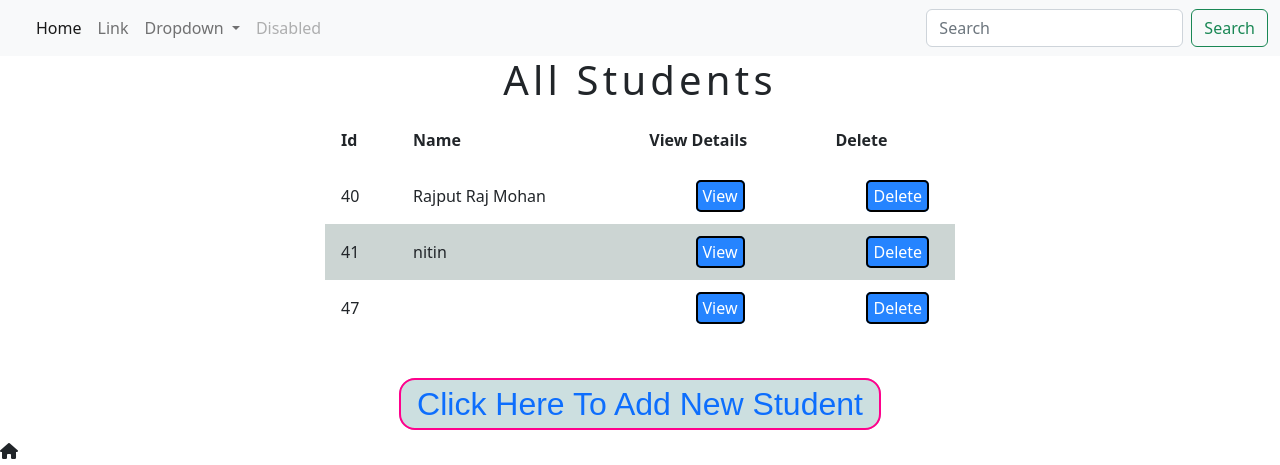
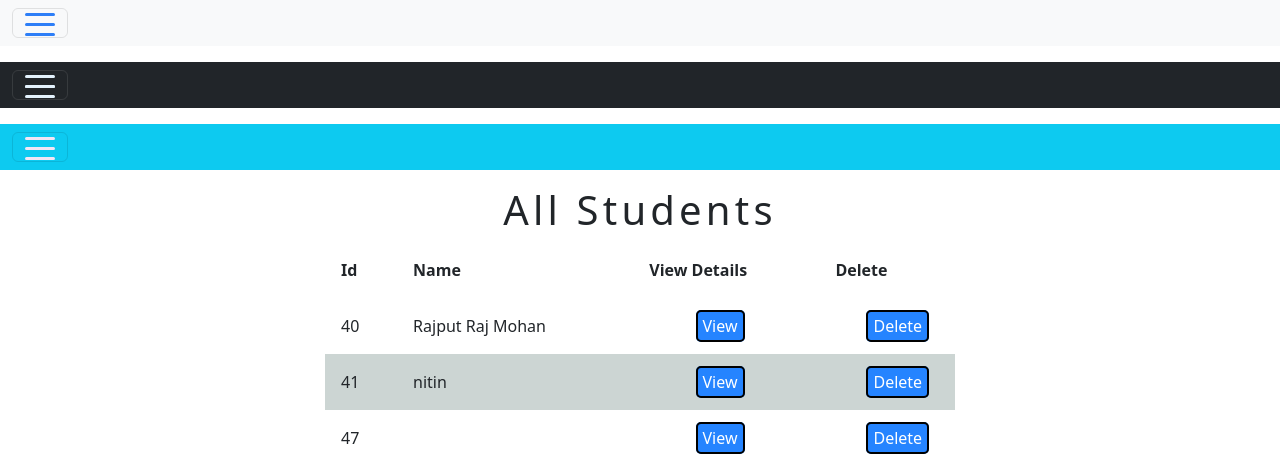
Before and after one commit to rampravesh22/django-practice, a Django app: page / in a window 1280 px wide. Shown: the top 465 px of the page. Run offline with Django 4.2, Linux system fonts and the light colour scheme; data comes from the database, SQL or seed files in the repository; some libraries are stand-ins or nearby versions.

Commit message:
just commit

```diff
--- a/related_name/core/static/css/core.css
+++ b/related_name/core/static/css/core.css
@@ -178,3 +178,178 @@
     left: 40%;
     margin-bottom: 3rem;
 }
+
+/* Icon 1 */
+
+.animated-icon1,
+.animated-icon2,
+.animated-icon3 {
+    width: 30px;
+    height: 20px;
+    position: relative;
+    margin: 0px;
+    -webkit-transform: rotate(0deg);
+    -moz-transform: rotate(0deg);
+    -o-transform: rotate(0deg);
+    transform: rotate(0deg);
+    -webkit-transition: .5s ease-in-out;
+    -moz-transition: .5s ease-in-out;
+    -o-transition: .5s ease-in-out;
+    transition: .5s ease-in-out;
+    cursor: pointer;
+}
+
+.animated-icon1 span,
+.animated-icon2 span,
+.animated-icon3 span {
+    display: block;
+    position: absolute;
+    height: 3px;
+    width: 100%;
+    border-radius: 9px;
+    opacity: 1;
+    left: 0;
+    -webkit-transform: rotate(0deg);
+    -moz-transform: rotate(0deg);
+    -o-transform: rotate(0deg);
+    transform: rotate(0deg);
+    -webkit-transition: .25s ease-in-out;
+    -moz-transition: .25s ease-in-out;
+    -o-transition: .25s ease-in-out;
+    transition: .25s ease-in-out;
+}
+
+.animated-icon1 span {
+    background: #2d7ef7;
+}
+
+.animated-icon2 span {
+    background: #e3f2fd;
+}
+
+.animated-icon3 span {
+    background: #f3e5f5;
+}
+
+.animated-icon1 span:nth-child(1) {
+    top: 0px;
+}
+
+.animated-icon1 span:nth-child(2) {
+    top: 10px;
+}
+
+.animated-icon1 span:nth-child(3) {
+    top: 20px;
+}
+
+.animated-icon1.open span:nth-child(1) {
+    top: 11px;
+    -webkit-transform: rotate(135deg);
+    -moz-transform: rotate(135deg);
+    -o-transform: rotate(135deg);
+    transform: rotate(135deg);
+}
+
+.animated-icon1.open span:nth-child(2) {
+    opacity: 0;
+    left: -60px;
+}
+
+.animated-icon1.open span:nth-child(3) {
+    top: 11px;
+    -webkit-transform: rotate(-135deg);
+    -moz-transform: rotate(-135deg);
+    -o-transform: rotate(-135deg);
+    transform: rotate(-135deg);
+}
+
+/* Icon 3*/
+
+.animated-icon2 span:nth-child(1) {
+    top: 0px;
+}
+
+.animated-icon2 span:nth-child(2),
+.animated-icon2 span:nth-child(3) {
+    top: 10px;
+}
+
+.animated-icon2 span:nth-child(4) {
+    top: 20px;
+}
+
+.animated-icon2.open span:nth-child(1) {
+    top: 11px;
+    width: 0%;
+    left: 50%;
+}
+
+.animated-icon2.open span:nth-child(2) {
+    -webkit-transform: rotate(45deg);
+    -moz-transform: rotate(45deg);
+    -o-transform: rotate(45deg);
+    transform: rotate(45deg);
+}
+
+.animated-icon2.open span:nth-child(3) {
+    -webkit-transform: rotate(-45deg);
+    -moz-transform: rotate(-45deg);
+    -o-transform: rotate(-45deg);
+    transform: rotate(-45deg);
+}
+
+.animated-icon2.open span:nth-child(4) {
+    top: 11px;
+    width: 0%;
+    left: 50%;
+}
+
+/* Icon 4 */
+
+.animated-icon3 span:nth-child(1) {
+    top: 0px;
+    -webkit-transform-origin: left center;
+    -moz-transform-origin: left center;
+    -o-transform-origin: left center;
+    transform-origin: left center;
+}
+
+.animated-icon3 span:nth-child(2) {
+    top: 10px;
+    -webkit-transform-origin: left center;
+    -moz-transform-origin: left center;
+    -o-transform-origin: left center;
+    transform-origin: left center;
+}
+
+.animated-icon3 span:nth-child(3) {
+    top: 20px;
+    -webkit-transform-origin: left center;
+    -moz-transform-origin: left center;
+    -o-transform-origin: left center;
+    transform-origin: left center;
+}
+
+.animated-icon3.open span:nth-child(1) {
+    -webkit-transform: rotate(45deg);
+    -moz-transform: rotate(45deg);
+    -o-transform: rotate(45deg);
+    transform: rotate(45deg);
+    top: 0px;
+    left: 8px;
+}
+
+.animated-icon3.open span:nth-child(2) {
+    width: 0%;
+    opacity: 0;
+}
+
+.animated-icon3.open span:nth-child(3) {
+    -webkit-transform: rotate(-45deg);
+    -moz-transform: rotate(-45deg);
+    -o-transform: rotate(-45deg);
+    transform: rotate(-45deg);
+    top: 21px;
+    left: 8px;
+}
--- a/related_name/core/static/js/core.js
+++ /dev/null
@@ -1,6 +0,0 @@
-$(document).ready(function () {
-    $("#checkin").datepicker({
-        dateFormat: "yy-mm-dd",
-    });
-});
-console.log('datepicker');
--- a/related_name/core/templates/core/base.html
+++ b/related_name/core/templates/core/base.html
@@ -6,9 +6,7 @@
     <meta http-equiv="X-UA-Compatible" content="IE=edge">
     <meta name="viewport" content="width=device-width, initial-scale=1.0">
     <title>Document</title>
-    <link rel="stylesheet" href="https://cdnjs.cloudflare.com/ajax/libs/font-awesome/6.1.2/css/all.min.css"
-        integrity="sha512-1sCRPdkRXhBV2PBLUdRb4tMg1w2YPf37qatUFeS7zlBy7jJI8Lf4VHwWfZZfpXtYSLy85pkm9GaYVYMfw5BC1A=="
-        crossorigin="anonymous" referrerpolicy="no-referrer" />
+
     {% include 'core/js.html' %}
     {% include 'core/css.html' %}
 </head>
--- a/related_name/core/templates/core/css.html
+++ b/related_name/core/templates/core/css.html
@@ -2,3 +2,6 @@
 <link rel="stylesheet" href="{% static 'css/core.css' %}">
 <link rel="stylesheet" href="{% static 'css/custom.css' %}">
 <link rel="stylesheet" href="{% static 'css/bootstrap.min.css' %}">
+<link rel="stylesheet" href="https://cdnjs.cloudflare.com/ajax/libs/font-awesome/6.1.2/css/all.min.css"
+    integrity="sha512-1sCRPdkRXhBV2PBLUdRb4tMg1w2YPf37qatUFeS7zlBy7jJI8Lf4VHwWfZZfpXtYSLy85pkm9GaYVYMfw5BC1A=="
+    crossorigin="anonymous" referrerpolicy="no-referrer" />
--- a/related_name/core/templates/core/navbar.html
+++ b/related_name/core/templates/core/navbar.html
@@ -1,40 +1,59 @@
-<nav class="navbar navbar-expand-lg bg-light">
-    <div class="container-fluid">
-        <a class="navbar-brand" href="#"></a>
-        <button class="navbar-toggler" type="button" data-bs-toggle="collapse" data-bs-target="#navbarSupportedContent"
-            aria-controls="navbarSupportedContent" aria-expanded="false" aria-label="Toggle navigation">
-            <span class="navbar-toggler-icon"></span>
-        </button>
-        <div class="collapse navbar-collapse" id="navbarSupportedContent">
-            <ul class="navbar-nav me-auto mb-2 mb-lg-0">
-                <li class="nav-item">
-                    <a class="nav-link active" aria-current="page" href="#">Home</a>
-                </li>
-                <li class="nav-item">
-                    <a class="nav-link" href="#">Link</a>
-                </li>
-                <li class="nav-item dropdown">
-                    <a class="nav-link dropdown-toggle" href="#" role="button" data-bs-toggle="dropdown"
-                        aria-expanded="false">
-                        Dropdown
-                    </a>
-                    <ul class="dropdown-menu">
-                        <li><a class="dropdown-item" href="#">Action</a></li>
-                        <li><a class="dropdown-item" href="#">Another action</a></li>
-                        <li>
-                            <hr class="dropdown-divider">
-                        </li>
-                        <li><a class="dropdown-item" href="#">Something else here</a></li>
-                    </ul>
-                </li>
-                <li class="nav-item">
-                    <a class="nav-link disabled">Disabled</a>
-                </li>
-            </ul>
-            <form class="d-flex" role="search">
-                <input class="form-control me-2" type="search" placeholder="Search" aria-label="Search">
-                <button class="btn btn-outline-success" type="submit">Search</button>
-            </form>
+<!--First button-->
+<section class="mb-3">
+    <nav class="navbar navbar-light bg-light">
+        <div class="container-fluid">
+            <button class="navbar-toggler first-button" type="button" data-mdb-toggle="collapse"
+                data-mdb-target="#navbarToggleExternalContent9" aria-controls="navbarToggleExternalContent9"
+                aria-expanded="false" aria-label="Toggle navigation">
+                <div class="animated-icon1"><span></span><span></span><span></span></div>
+            </button>
+        </div>
+    </nav>
+    <div class="collapse" id="navbarToggleExternalContent9">
+        <div class="bg-light shadow-3 p-4">
+            <button class="btn btn-link btn-block border-bottom m-0">Link 1</button>
+            <button class="btn btn-link btn-block border-bottom m-0">Link 2</button>
+            <button class="btn btn-link btn-block m-0">Link 3</button>
         </div>
     </div>
-</nav>
+</section>
+
+<!--Second button-->
+<section class="mb-3">
+    <nav class="navbar navbar-dark bg-dark">
+        <div class="container-fluid">
+            <button class="navbar-toggler second-button" type="button" data-mdb-toggle="collapse"
+                data-mdb-target="#navbarToggleExternalContent10" aria-controls="navbarToggleExternalContent10"
+                aria-expanded="false" aria-label="Toggle navigation">
+                <div class="animated-icon2"><span></span><span></span><span></span><span></span></div>
+            </button>
+        </div>
+    </nav>
+    <div class="collapse" id="navbarToggleExternalContent10">
+        <div class="bg-light shadow-3 p-4">
+            <button class="btn btn-link btn-block border-bottom m-0">Link 1</button>
+            <button class="btn btn-link btn-block border-bottom m-0">Link 2</button>
+            <button class="btn btn-link btn-block m-0">Link 3</button>
+        </div>
+    </div>
+</section>
+
+<!--Third button-->
+<section class="mb-3">
+    <nav class="navbar navbar-info bg-info">
+        <div class="container-fluid">
+            <button class="navbar-toggler third-button" type="button" data-mdb-toggle="collapse"
+                data-mdb-target="#navbarToggleExternalContent11" aria-controls="navbarToggleExternalContent11"
+                aria-expanded="false" aria-label="Toggle navigation">
+                <div class="animated-icon3"><span></span><span></span><span></span></div>
+            </button>
+        </div>
+    </nav>
+    <div class="collapse" id="navbarToggleExternalContent11">
+        <div class="bg-light shadow-3 p-4">
+            <button class="btn btn-link btn-block border-bottom m-0">Link 1</button>
+            <button class="btn btn-link btn-block border-bottom m-0">Link 2</button>
+            <button class="btn btn-link btn-block m-0">Link 3</button>
+        </div>
+    </div>
+</section>
```
